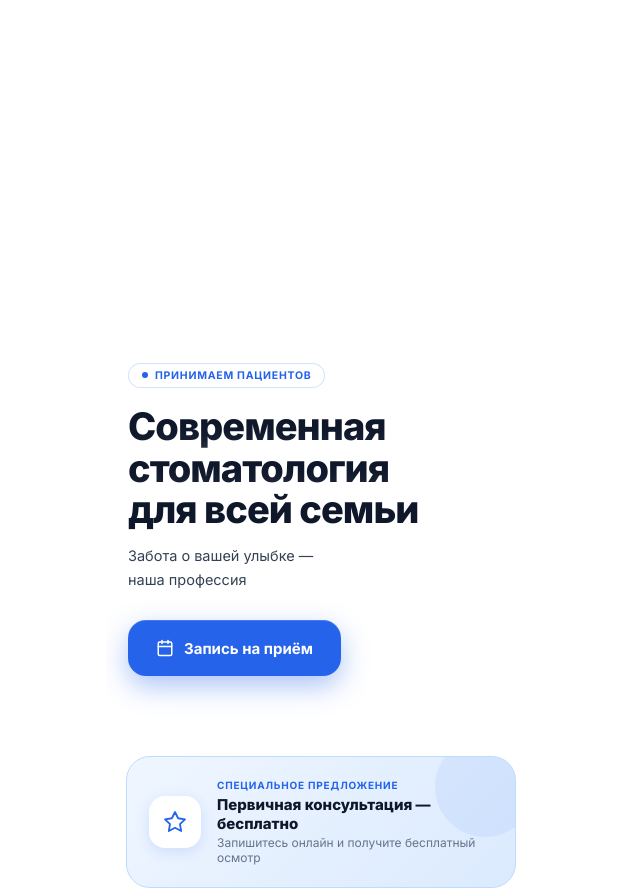
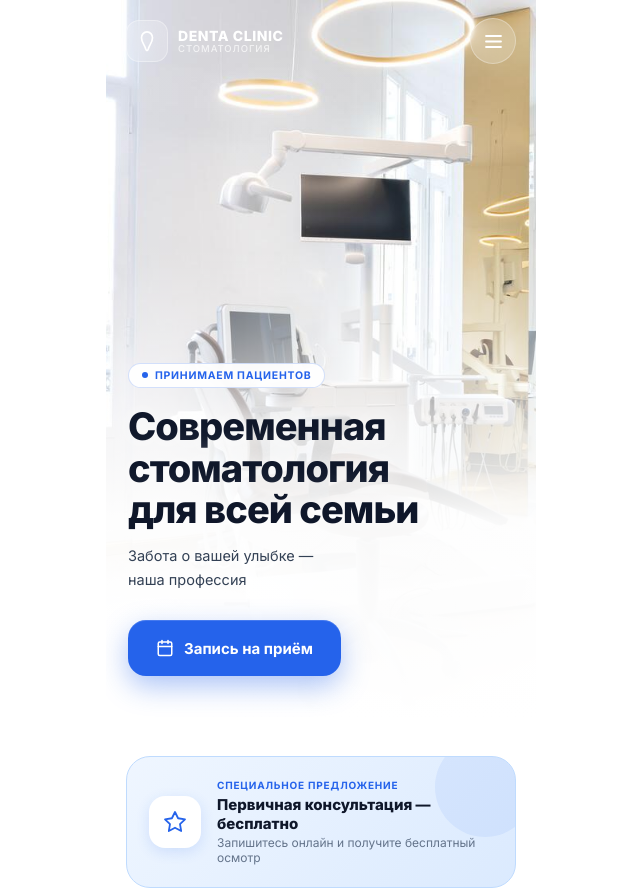
Before and after one commit to TBbisultan/Clinic, a plain HTML site: page index.html in a window 1280 px wide. Shown: the top 891 px of the page, without its empty margins (319-959 px from the left). Drawn offline with Linux system fonts and the light colour scheme.

Commit message:
Update style.css

```diff
--- a/style.css
+++ b/style.css
@@ -80,7 +80,7 @@ body{
 }
 .hero-bg{
   position:absolute;inset:0;
-  background:url("images/clinicphoto") center top/cover no-repeat;
+  background:url("images/clinicphoto.jpg") center top/cover no-repeat;
 }
 .hero-overlay{
   position:absolute;inset:0;
```
